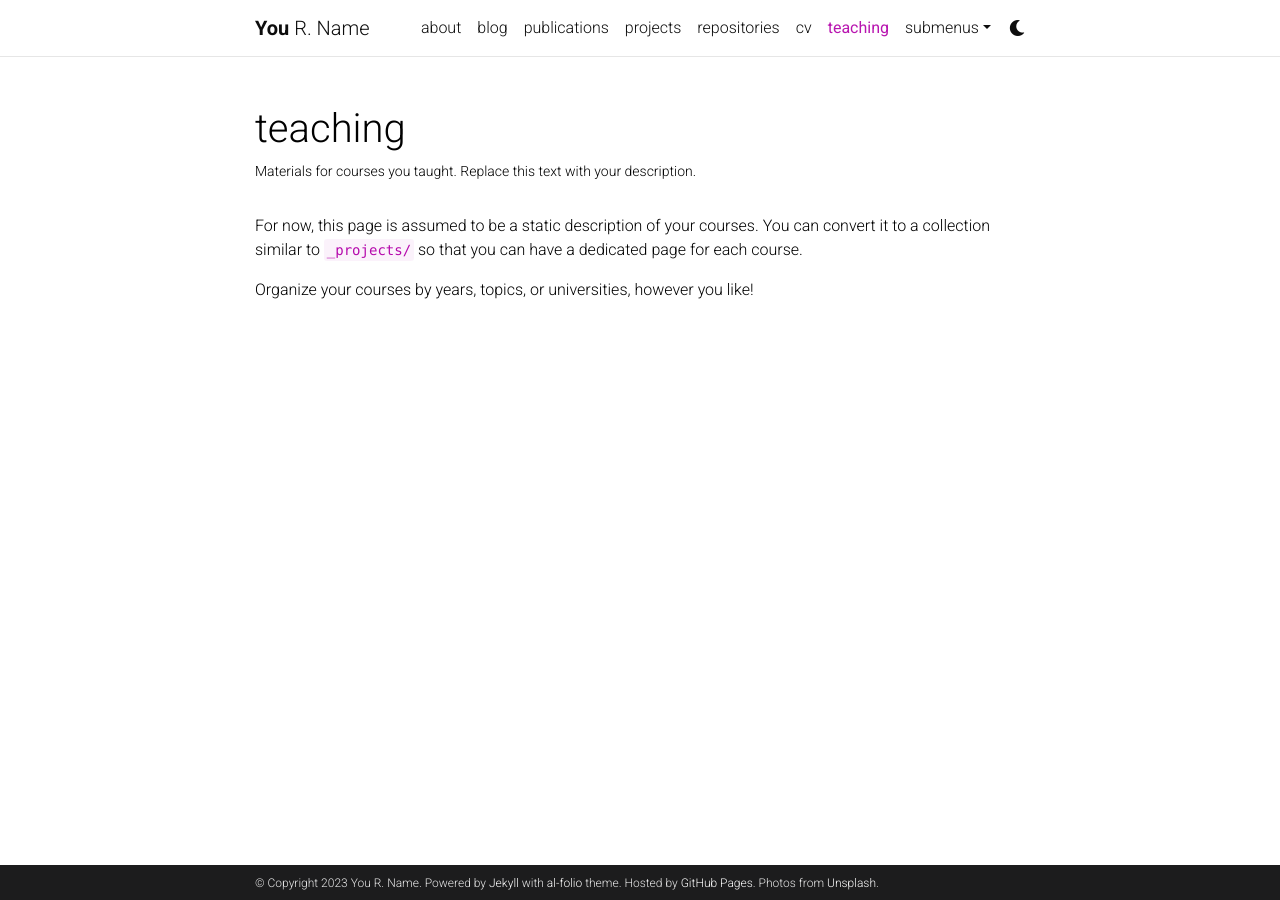
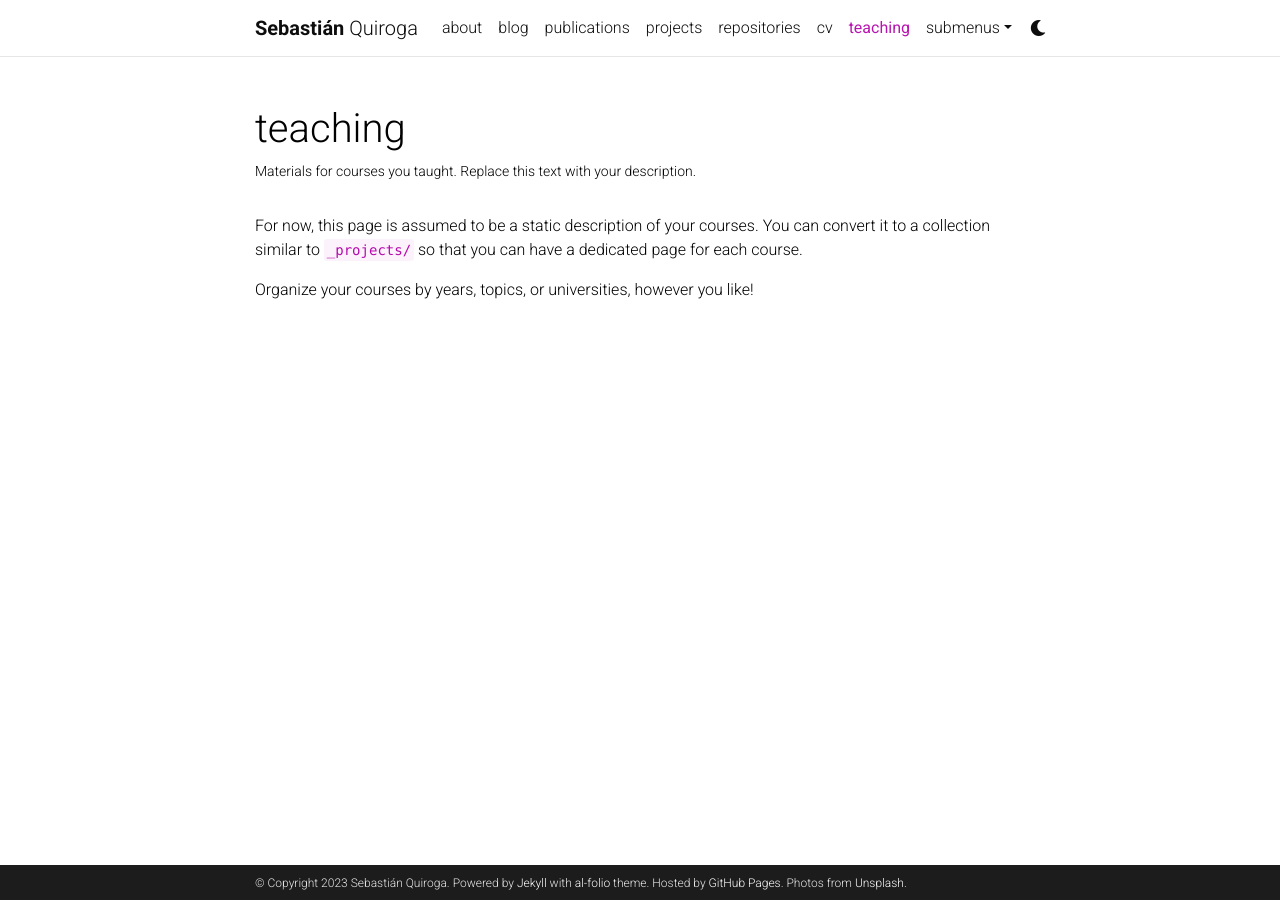
Before and after one commit to squirogar/squirogar.github.io, a Jekyll site: the page built from _pages/teaching.md, in a window 1280 px wide. Built offline with Jekyll 4.4.1, drawn with Linux system fonts in a browser that asks for light colours; comment, search, counter and statistics services are not loaded; a style sheet for code colours, icons or effects is not loaded.

Commit message:
primeros cambios

```diff
--- a/_config.yml
+++ b/_config.yml
@@ -3,10 +3,10 @@
 # -----------------------------------------------------------------------------
 
 title: blank # the website title (if blank, full name will be used instead)
-first_name: You
-middle_name: R.
-last_name: Name
-email: you@example.com
+first_name: Sebastián
+middle_name:
+last_name: Quiroga
+email: quirogaseb59@gmail.com
 description: > # the ">" symbol means to ignore newlines until "footer_text:"
   A simple, whitespace theme for academics. Based on [*folio](https://github.com/bogoli/-folio) design.
 footer_text: >
@@ -18,8 +18,8 @@
 lang: en # the language of your site (for example: en, fr, cn, ru, etc.)
 icon: ⚛️  # the emoji used as the favicon (alternatively, provide image name in /assets/img/)
 
-url: https://alshedivat.github.io # the base hostname & protocol for your site
-baseurl: /al-folio # the subpath of your site, e.g. /blog/
+url: https://squirogar.github.io # the base hostname & protocol for your site
+baseurl: # the subpath of your site, e.g. /blog/
 last_updated: false # set to true if you want to display last updated in the footer
 impressum_path:  # set to path to include impressum link in the footer, use the same path as permalink in a page, helps to conform with EU GDPR
 
```
Also changed, not shown: _pages/about.md (+1 -0 lines).
